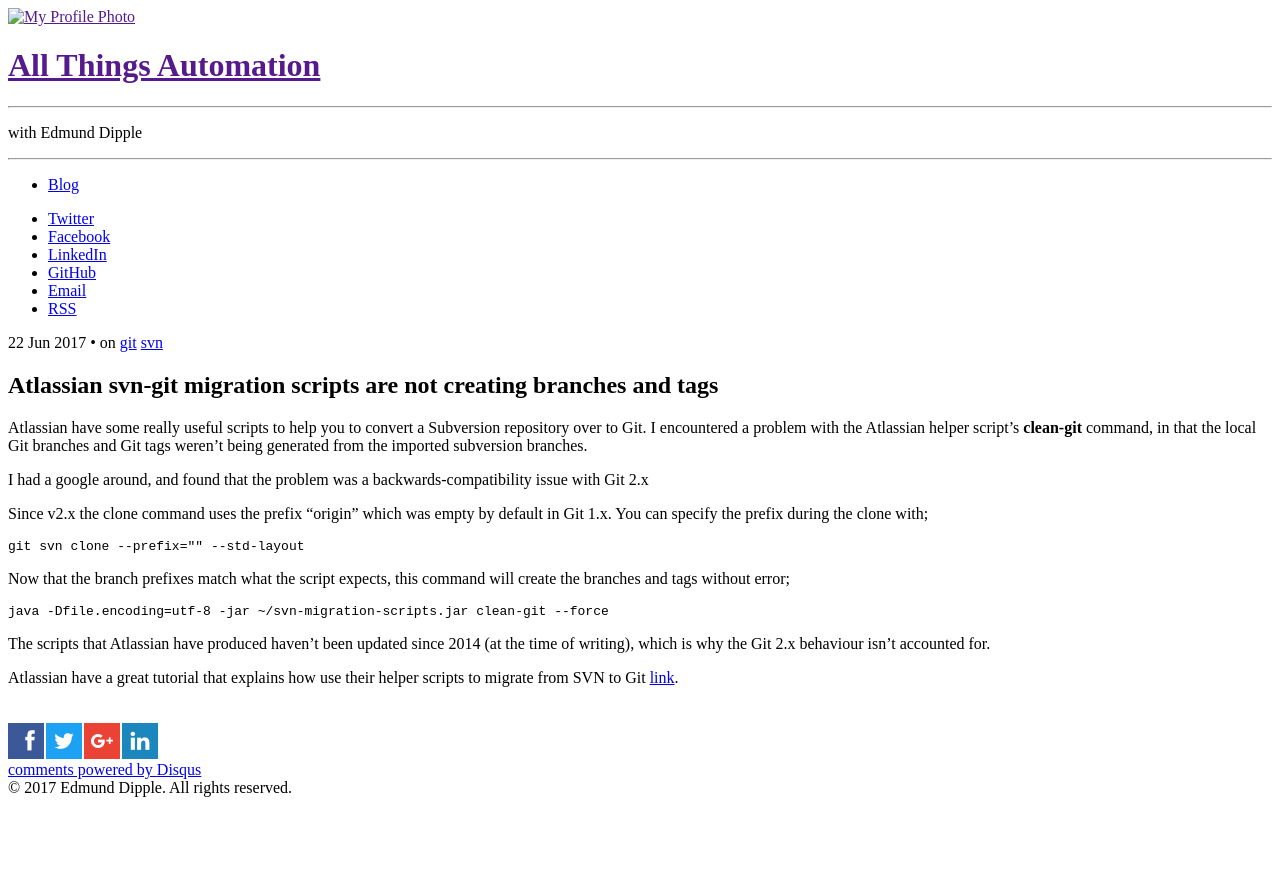
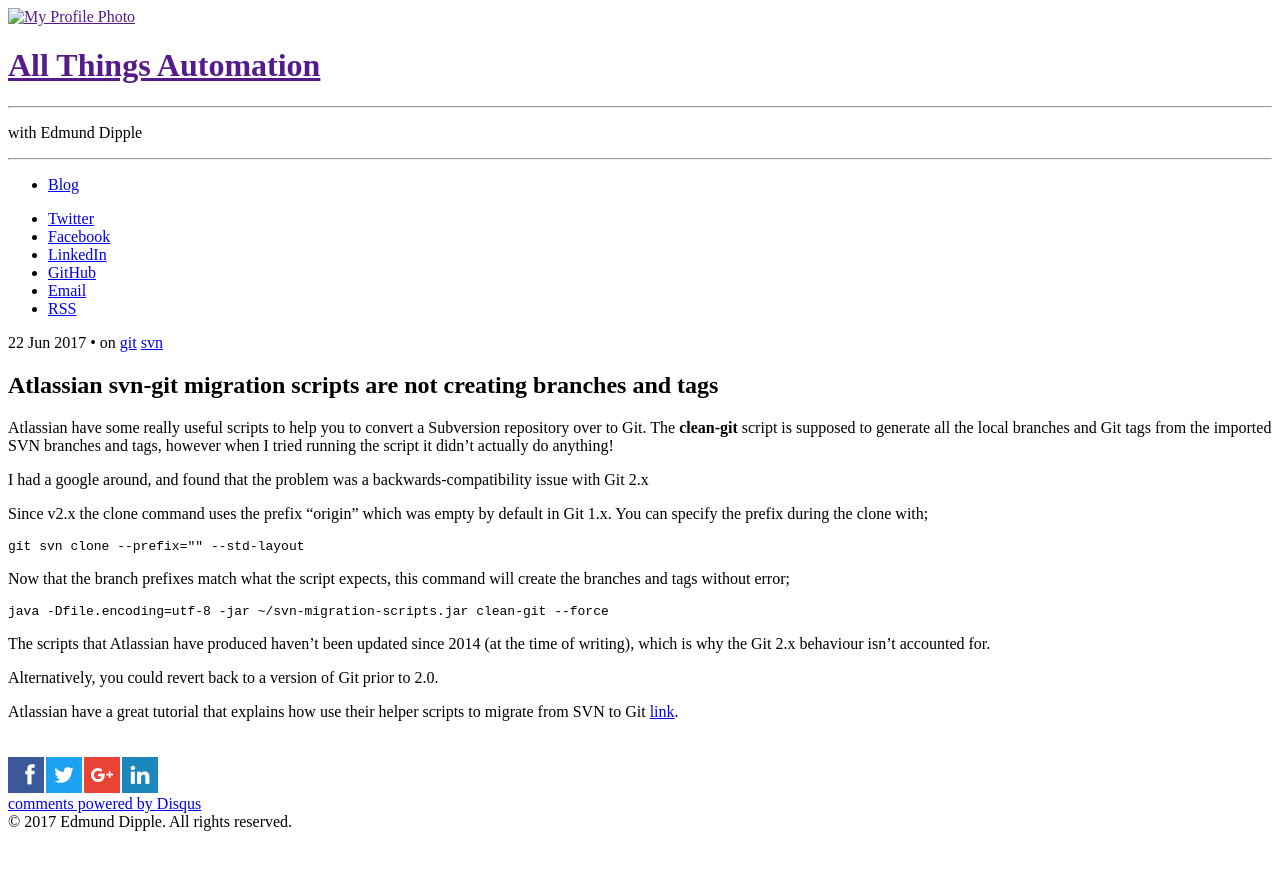
Before and after one commit to elmundio87/elmundio87.github.com, a Jekyll site: the page built from _posts/2017-06-22-fixing-the-git-clean-command-in-the-atlassian-svn-git-migration-scripts.md, in a window 1280 px wide. Shown: the top 870 px of the page. Built offline with Jekyll 4.4.1, drawn with Linux system fonts in a browser that asks for light colours; nearby versions of some CDN libraries; comment, search, counter and statistics services are not loaded.

Commit message:
Reworded the first paragraph and added clarification that you could revert to git 1.x

```diff
--- a/_posts/2017-06-22-fixing-the-git-clean-command-in-the-atlassian-svn-git-migration-scripts.md
+++ b/_posts/2017-06-22-fixing-the-git-clean-command-in-the-atlassian-svn-git-migration-scripts.md
@@ -6,7 +6,7 @@
 tags: [git,svn]
 ---
 
-Atlassian have some really useful scripts to help you to convert a Subversion repository over to Git. I encountered a problem with the Atlassian helper script's **clean-git** command, in that the local Git branches and Git tags weren't being generated from the imported subversion branches.
+Atlassian have some really useful scripts to help you to convert a Subversion repository over to Git. The **clean-git** script is supposed to generate all the local branches and Git tags from the imported SVN branches and tags, however when I tried running the script it didn't actually do anything!
 
 I had a google around, and found that the problem was a backwards-compatibility issue with Git 2.x
 
@@ -24,4 +24,6 @@
 
 The scripts that Atlassian have produced haven't been updated since 2014 (at the time of writing), which is why the Git 2.x behaviour isn't accounted for.
 
+Alternatively, you could revert back to a version of Git prior to 2.0.
+
 Atlassian have a great tutorial that explains how use their helper scripts to migrate from SVN to Git [link](https://www.atlassian.com/git/tutorials/svn-to-git-prepping-your-team-migration).
```
